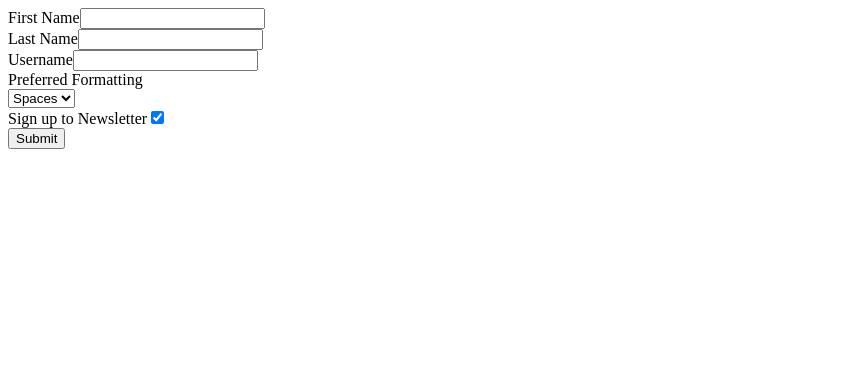
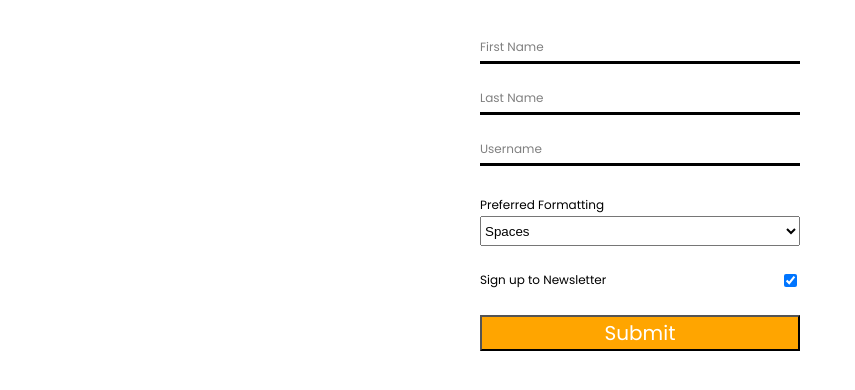
Before and after one commit to fuhrn/React-Awesome-Form, a React (Create React App) app: page / in a window 1280 px wide. Shown: the top 390 px of the page, without its empty margins (0-855 px from the left). Built offline with nearby package versions, Linux system fonts and the light colour scheme.

Commit message:
Add Styles that Reflect the Validity of redux-form Fields

```diff
--- a/package.json
+++ b/package.json
@@ -6,6 +6,7 @@
     "@testing-library/jest-dom": "^5.16.4",
     "@testing-library/react": "^12.1.4",
     "@testing-library/user-event": "^13.5.0",
+    "classnames": "^2.2.5",
     "react": "^16.2.0",
     "react-dom": "^16.2.0",
     "react-json-view": "^1.16.1",
--- /dev/null
+++ b/src/components/RegisterForm.css
@@ -0,0 +1,119 @@
+@import url('https://fonts.googleapis.com/css?family=Poppins');
+
+/* Cosmetic form styles */
+body,
+button {
+  font-family: 'Poppins', sans-serif;
+}
+
+/* Restrict the form's max-width for the sake of responsiveness; center the content */
+form {
+  max-width: 320px;
+  padding: 30px;
+  margin: auto;
+}
+
+/* Thick black bottom border applied to all text inputs */
+input:not([type='checkbox']) {
+  border-width: 0;
+  border-bottom: 3px solid black;
+  border-radius: 0;
+}
+
+/* Transition the text input label's font-size, color, and position when it moves */
+input:not([type='checkbox']) + label {
+  transition: all 0.2s;
+}
+
+/* Position the label so that it looks like a placeholder; disable clicking/tapping */
+input:not([type='checkbox']) + label {
+  position: absolute;
+  left: 0;
+  top: 0;
+  pointer-events: none;
+  color: gray;
+}
+
+/* Move the text input label up above the input when the input is focused */
+/* Also, move the text input label above the input when there is content inside the input, so that the label doesn't obscure the content */
+input:not([type='checkbox']):focus + label,
+.dirty input:not([type='checkbox']) + label {
+  font-size: 12px;
+  top: -12px;
+  color: black;
+}
+
+/* Reverse the order of the checkbox and its label, so that the checkbox appears to the right of the label without having to change the markup */
+.flex-row-reverse {
+  display: flex;
+  justify-content: space-between;
+  flex-direction: row-reverse;
+}
+
+input {
+  outline: 0;
+  padding: 0;
+}
+
+input,
+label,
+button[type='submit'] {
+  font-size: 20px;
+}
+
+select {
+  height: 30px;
+}
+
+label {
+  font-size: 12px;
+}
+
+.custom-input-container,
+.custom-select-container {
+  position: relative;
+  margin: 0 0 25px 0;
+}
+
+select {
+  display: block;
+}
+
+select,
+input:not([type='checkbox']),
+button[type='submit'] {
+  width: 100%;
+}
+
+button[type='submit'] {
+  background-color: orange;
+  color: white;
+}
+
+/* Validation styles */
+.valid input {
+  border-color: green;
+}
+
+.invalid input {
+  border-color: red;
+}
+
+.error-text {
+  background-color: red;
+  color: white;
+  margin-top: 10px;
+  position: relative;
+}
+
+.error-text::before {
+  content: '';
+  border-color: transparent transparent red transparent;
+  width: 0;
+  height: 0;
+  border-style: solid;
+  border-width: 0 8px 8px 7px;
+  position: absolute;
+  left: 20px;
+  top: -8px;
+}
--- a/src/components/RegisterForm.js
+++ b/src/components/RegisterForm.js
@@ -2,7 +2,8 @@
 import { Field, reduxForm } from 'redux-form'
 import { customInput, customSelect } from './fields';
 // import { validate } from '../validation'  --> function level validation
-import { required, minLength, maxLength} from '../validation'
+import { required, minLength, maxLength } from '../validation'
+import './RegisterForm.css'
 
 class RegisterForm extends Component {
   render() {
--- a/src/components/fields/index.js
+++ b/src/components/fields/index.js
@@ -1,31 +1,46 @@
 import React from "react";
-// import ReactJson from "react-json-view";
+import cx from "classnames";
+
+const getValidityClassName = (meta) => {
+  if (meta.active) {
+    return;
+  }
+  if (meta.touched && meta.invalid) {
+    return "invalid";
+  }
+  if (meta.touched && meta.valid) {
+    return "valid";
+  }
+};
 
 export const customInput = (props) => {
   const { label, input, type, meta } = props;
   return (
-    <div>
-      <label>{props.label}</label>
-      <input {...props.input} type={props.type} />
-      {(meta.error && meta.touched) && (
-        <div style={{color: 'red'}}>{ meta.error }</div>
+    <div
+      className={cx(
+        "custom-input-container",
+        { "flex-row-reverse": type === "checkbox" },
+        { dirty: meta.dirty },
+        getValidityClassName(meta)
       )}
-      {/* <ReactJson src={props} /> */}
+    >
+      <input {...input} type={type} />
+      <label>{label}</label>
+      {meta.error && meta.touched && !meta.active && (
+        <div className="feedback-text error-text">{meta.error}</div>
+      )}
     </div>
   );
 };
 
 export const customSelect = (props) => {
   return (
-    <div>
-      <div>
-        <label>{props.label}</label>
-      </div>
+    <div className="custom-select-container">
+      <label>{props.label}</label>
       <select {...props.input}>
         <option value="tabs">Tabs</option>
         <option value="spaces">Spaces</option>
       </select>
-      {/* <ReactJson src={props} /> */}
     </div>
   );
 };
```
Also changed, not shown: 1 other file (tests, documents, lock files or other folders).
